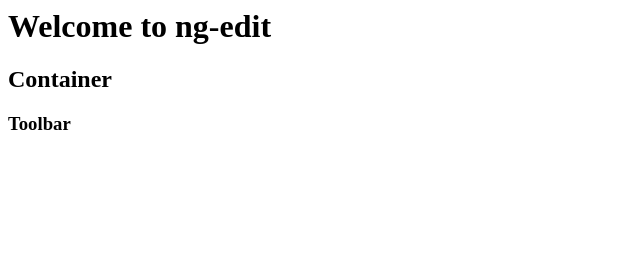
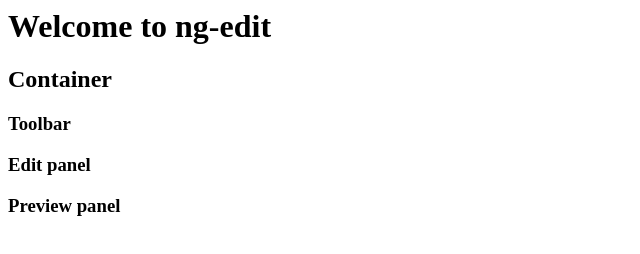
Before and after one commit to yannlefoll125/ng-edit, a plain HTML site: page app/index.html in a window 1280 px wide. Shown: the whole page, without its empty margins (0-640 px from the left). Drawn offline with nearby package versions, Linux system fonts and the light colour scheme; no server answers.

Commit message:
changed area to panel in views

```diff
--- a/app/views/container.html
+++ b/app/views/container.html
@@ -1,7 +1,7 @@
 <div>
 	<h2>Container</h2>
 	<ng-include src="'views/toolbar.html'"></ng-include>
-	<ng-include src="'views/edit-area.html'"></ng-include>
-	<ng-include src="'views/preview-area.html'"></ng-include>
+	<ng-include src="'views/edit-panel.html'"></ng-include>
+	<ng-include src="'views/preview-panel.html'"></ng-include>
 
 </div>
```
